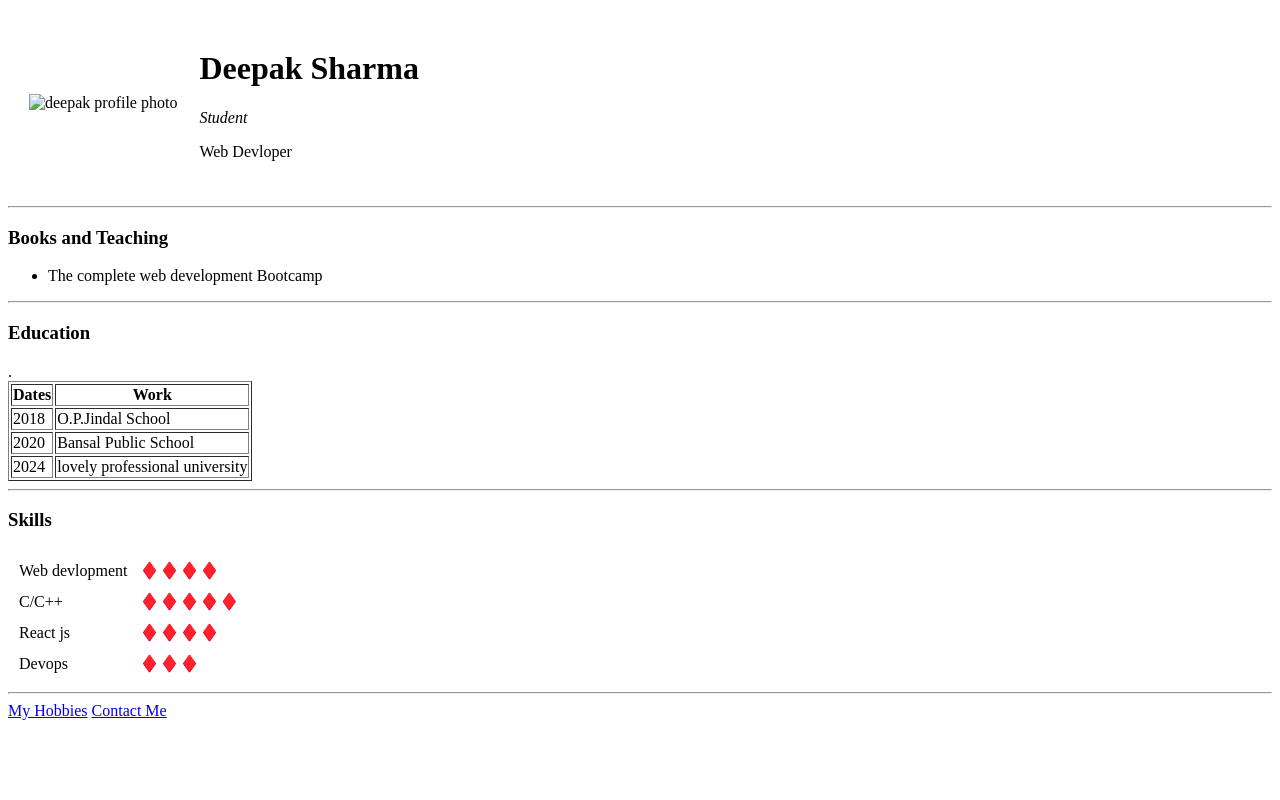
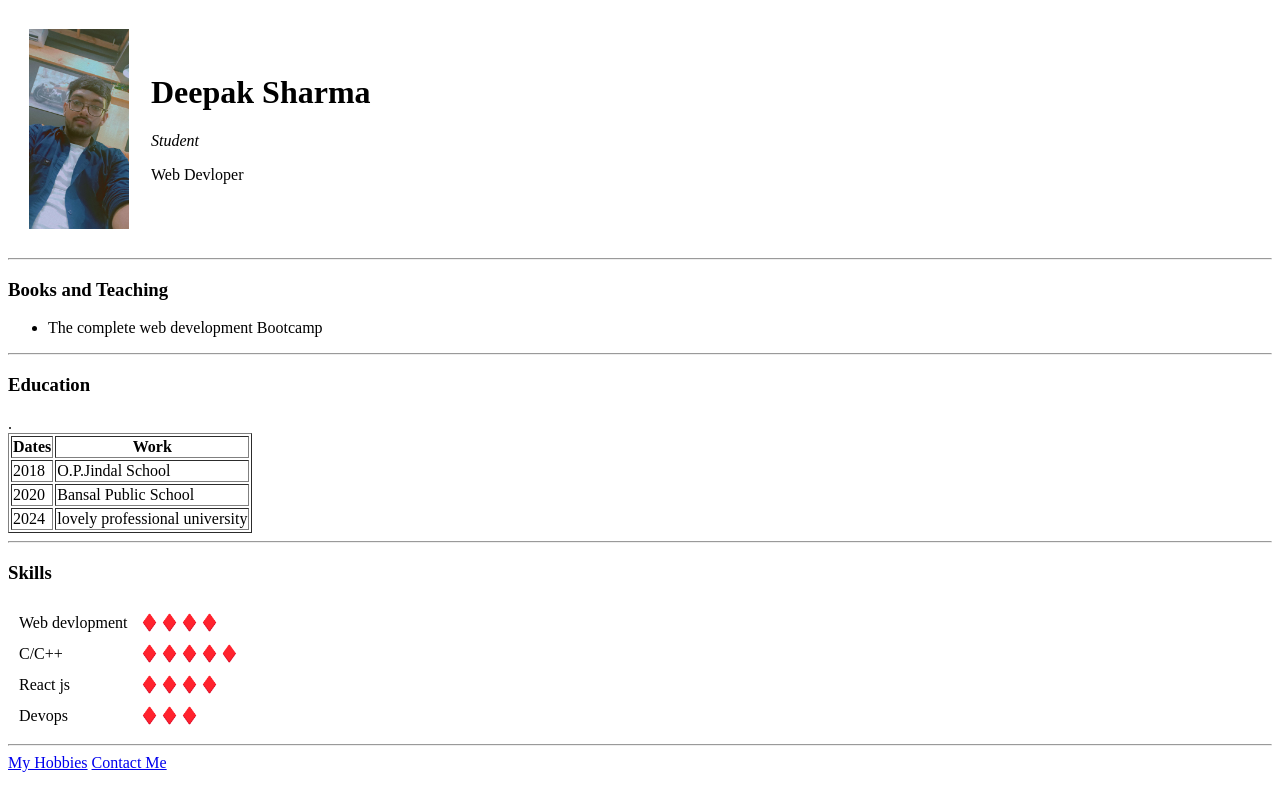
Before and after one commit to deep-commits/cv, a plain HTML site: page index.html in a window 1280 px wide. Drawn offline with Linux system fonts and the light colour scheme.

Commit message:
removed doctype and image folder

```diff
--- a/index.html
+++ b/index.html
@@ -1,4 +1,4 @@
-<!DOCTYPE html>
+
 <html>
 <head>
     <meta charset="UTF-8">
@@ -7,7 +7,7 @@
 <body>
     <table cellspacing="20">
         <tr>
-            <td><img src="images/deepak.jpg" alt="deepak profile photo" width="100" height="200"></td>
+            <td><img src="deepak.jpg" alt="deepak profile photo" width="100" height="200"></td>
             <td><h1>Deepak Sharma</h1>
                 <p><em>Student</em></p>
                 <p>Web Devloper</p></td>
```
